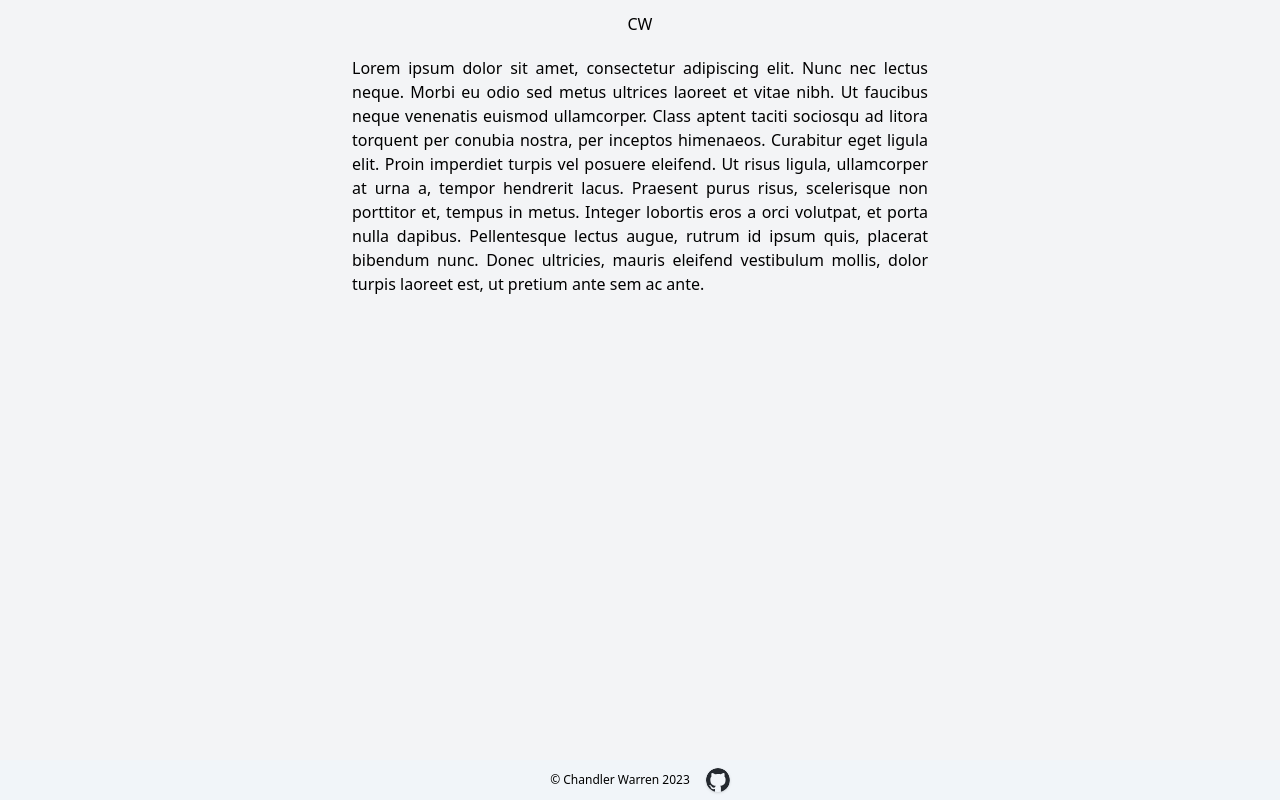
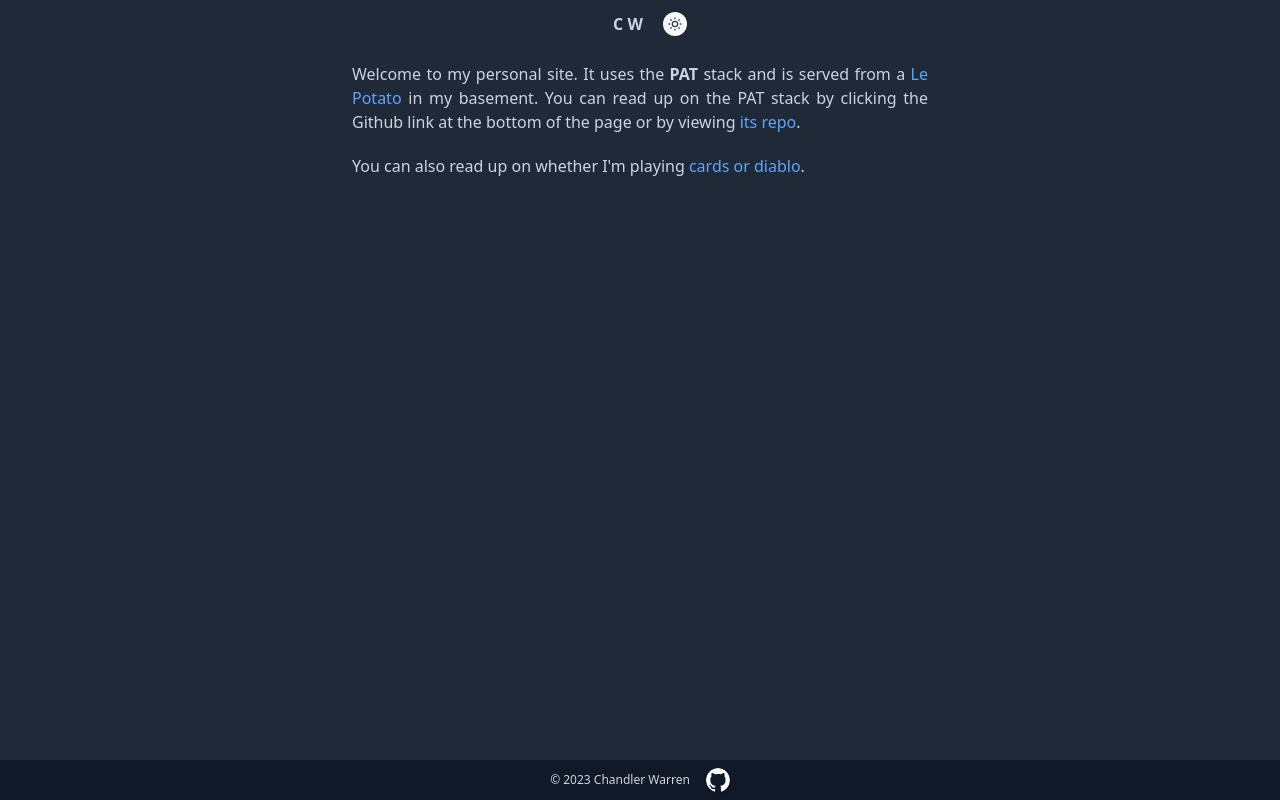
Before and after one commit to cwarren714/chandler-site, a PHP site: page / in a window 1280 px wide. Run offline with PHP 8.4, Linux system fonts and the light colour scheme.

Commit message:
more dark mode changes, start of home

```diff
--- a/components/footer.php
+++ b/components/footer.php
@@ -1,6 +1,6 @@
 <footer class="bg-slate-100 dark:bg-gray-900 fixed bottom-0 w-full h-15">
     <div class="container flex flex-col justify-center items-center p-2 mx-auto space-y-4 sm:space-y-0 sm:flex-row">
-        <p class="text-xs text-gray-900 dark:text-gray-300 mx-4">© Chandler Warren 2023</p>
+        <p class="text-xs text-gray-900 dark:text-gray-300 mx-4">© 2023 Chandler Warren</p>
         <div class="mb-1 right-0  mr-4 z-10">
             <div>
                 <a title="View the PAT stack" href="https://github.com/cwarren714/chandler-site" target="_blank" class="block w-6 h-6 rounded-full transition-all shadow hover:shadow-lg transform hover:scale-110 hover:rotate-12">
--- a/components/header.php
+++ b/components/header.php
@@ -1,8 +1,11 @@
 <!DOCTYPE html>
-<!-- Default to dark darkMode, but watch and store changes in local storage -->
-<html lang="en" x-data="{
-      darkMode: localStorage.getItem('darkMode')
-      || localStorage.setItem('darkMode', 'dark')}" x-init="$watch('darkMode', val => localStorage.setItem('darkMode', val))" x-bind:class="{'dark': darkMode === 'dark' || (darkMode === 'dark' && window.matchMedia('(prefers-color-scheme: dark)').matches)}">
+<script>
+    // get the localStorage if it exists, otherwise default to dark
+    const setDarkMode = () => {
+        return localStorage.getItem('darkMode') ? localStorage.getItem('darkMode') : 'dark';
+    }
+</script>
+<html lang="en" x-data="{darkMode: setDarkMode()}" x-init="$watch('darkMode', val => localStorage.setItem('darkMode', val))" x-bind:class="{'dark': darkMode === 'dark' }">
 
 <head>
     <meta charset="UTF-8">
--- a/components/navbar.php
+++ b/components/navbar.php
@@ -1,7 +1,7 @@
 <nav class="max-w-xl mx-auto mt-3">
     <div class="flex justify-center">
         <a href="/">
-            <h1 class="mx-4">CW</h1>
+            <h1 class="mx-5 hover:text-slate-100"><strong>C W</strong></h1>
         </a>
         <div x-show="darkMode == 'dark'">
             <button x-on:click="darkMode = 'light'">
--- a/dist/output.css
+++ b/dist/output.css
@@ -619,20 +615,17 @@ video {
   margin-bottom: 1.5rem;
 }
 
+.mx-5 {
+  margin-left: 1.25rem;
+  margin-right: 1.25rem;
+}
+
 .mb-1 {
   margin-bottom: 0.25rem;
 }
 
 .mb-3 {
   margin-bottom: 0.75rem;
-}
-
-.ml-4 {
-  margin-left: 1rem;
-}
-
-.mr-12 {
-  margin-right: 3rem;
 }
 
 .mr-4 {
@@ -976,9 +941,29 @@ video {
   color: rgb(31 41 55 / var(--tw-text-opacity));
 }
 
+.text-gray-900 {
+  --tw-text-opacity: 1;
+  color: rgb(17 24 39 / var(--tw-text-opacity));
+}
+
 .text-white {
   --tw-text-opacity: 1;
   color: rgb(255 255 255 / var(--tw-text-opacity));
+}
+
+.text-blue-400 {
+  --tw-text-opacity: 1;
+  color: rgb(96 165 250 / var(--tw-text-opacity));
+}
+
+.text-blue-600 {
+  --tw-text-opacity: 1;
+  color: rgb(37 99 235 / var(--tw-text-opacity));
+}
+
+.text-red-600 {
+  --tw-text-opacity: 1;
+  color: rgb(220 38 38 / var(--tw-text-opacity));
 }
 
 .shadow {
--- a/pages/home.php
+++ b/pages/home.php
@@ -1,8 +1,12 @@
 <?php include './components/header.php'; ?>
 
 <body class="bg-gray-100 dark:bg-gray-800 dark:text-slate-300 w-full">
-    <article class="flex justify-center max-w-xl mx-auto mt-5 text-justify">
-        <p>Lorem ipsum dolor sit amet, consectetur adipiscing elit. Nunc nec lectus neque. Morbi eu odio sed metus ultrices laoreet et vitae nibh. Ut faucibus neque venenatis euismod ullamcorper. Class aptent taciti sociosqu ad litora torquent per conubia nostra, per inceptos himenaeos. Curabitur eget ligula elit. Proin imperdiet turpis vel posuere eleifend. Ut risus ligula, ullamcorper at urna a, tempor hendrerit lacus. Praesent purus risus, scelerisque non porttitor et, tempus in metus. Integer lobortis eros a orci volutpat, et porta nulla dapibus. Pellentesque lectus augue, rutrum id ipsum quis, placerat bibendum nunc. Donec ultricies, mauris eleifend vestibulum mollis, dolor turpis laoreet est, ut pretium ante sem ac ante. </p>
+    <article class="flex max-w-xl mx-auto mt-5 text-justify">
+        <p>Welcome to my personal site. It uses the <strong>PAT</strong> stack and is served from a <a class="text-blue-400" target="_blank" href="https://libre.computer/products/aml-s905x-cc/">Le Potato</a> in my basement. You can read up on the PAT stack by clicking the Github link at the bottom of the page or by viewing <a target="_blank" href="https://github.com/cwarren714/chandler-site" class="text-blue-400">its repo</a>.</p>
+    </article>
+
+    <article class="flex max-w-xl mx-auto mt-5 text-justify">
+        <p>You can also read up on whether I'm playing <a href="/cards-or-diablo" class="text-blue-400">cards or diablo</a>. </p>
     </article>
 </body>
 
```
Also changed, not shown: other parts of dist/output.css (+42 -70 lines).
